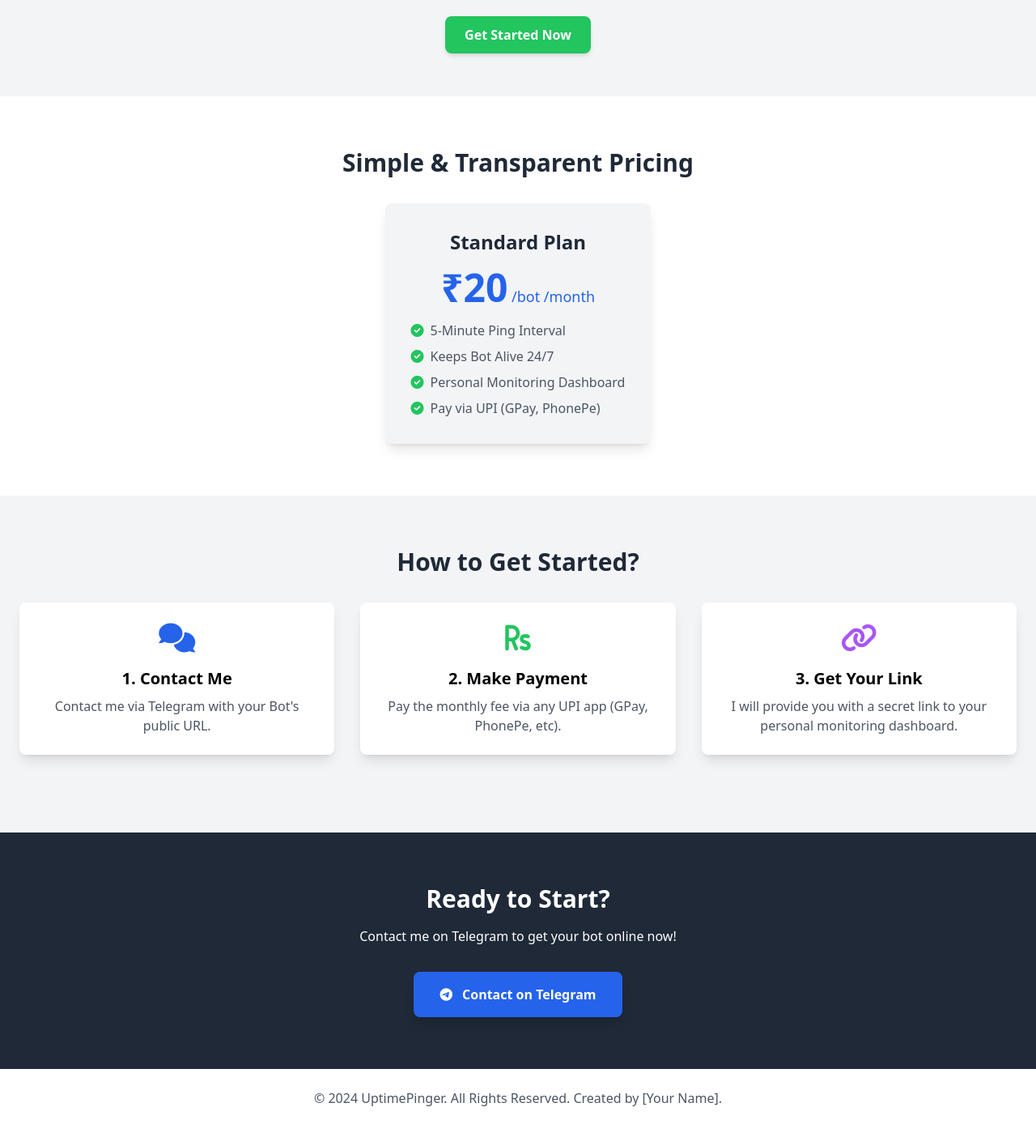
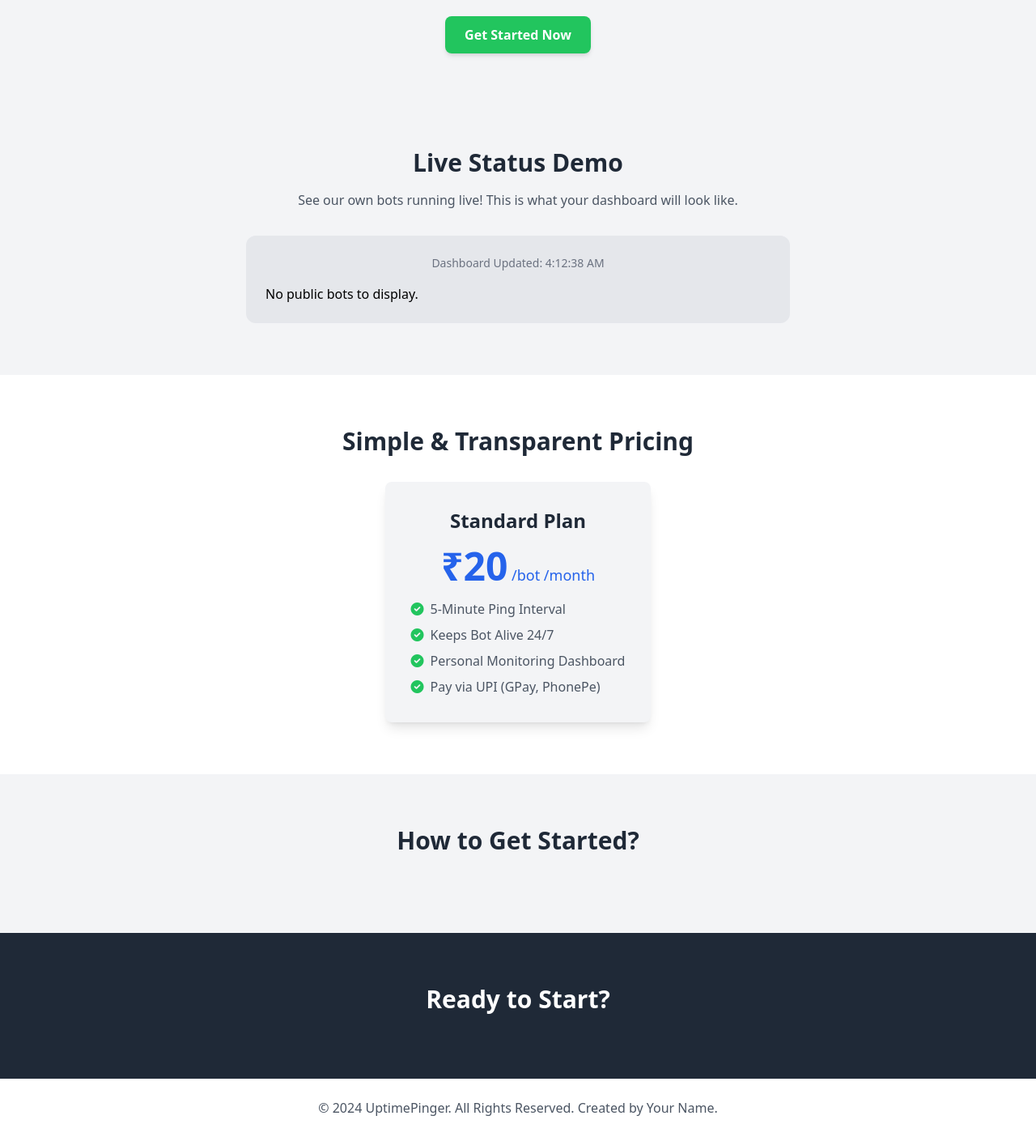
Before and after one commit to GrabCoolGadgets/autopingpeople, a Flask app: template templates/index.html in a window 1280 px wide. Shown: the part 221-1625 px from the top of the page at 81% size. Before the commit the page ends 1587 px from the top, so only its background shows below. Run offline with Flask 3, Linux system fonts and the light colour scheme; the template is opened without the code that fills it, so the values that code supplies are empty; some libraries are stand-ins or nearby versions.

Commit message:
Update index.html

```diff
--- a/templates/index.html
+++ b/templates/index.html
@@ -6,6 +6,17 @@
     <title>Uptime Pinger - Keep Your Bots Alive 24/7</title>
     <script src="https://cdn.tailwindcss.com"></script>
     <link rel="stylesheet" href="https://cdnjs.cloudflare.com/ajax/libs/font-awesome/6.0.0-beta3/css/all.min.css">
+    <style>
+        /* यह CSS सिर्फ लाइव मॉनिटर के लिए है */
+        .url-list { list-style: none; padding: 0; }
+        .url-item { background-color: white; border-radius: 10px; box-shadow: 0 4px 6px rgba(0,0,0,0.05); padding: 1rem; margin-bottom: 1rem; display: flex; align-items: center; justify-content: space-between; }
+        .url-info a { font-weight: 500; color: #3b82f6; text-decoration: none; word-break: break-all; font-size: 0.9rem; }
+        .status { padding: 0.3rem 0.6rem; border-radius: 999px; font-size: 0.8rem; font-weight: 600; color: white; width: 80px; text-align: center; }
+        .status.live { background-color: #22c55e; }
+        .status.down { background-color: #ef4444; }
+        .status.recovered { background-color: #f97316; }
+        .status.waiting { background-color: #9ca3af; }
+    </style>
 </head>
 <body class="bg-gray-100 font-sans">
 
@@ -23,6 +34,20 @@
         <p class="text-lg text-gray-600 mb-8">Simple, affordable, and reliable pinging service to keep your bots online 24/7 on free hosting platforms like Render.</p>
         <a href="#contact" class="px-6 py-3 bg-green-500 text-white font-semibold rounded-lg shadow-md hover:bg-green-600">Get Started Now</a>
     </main>
+
+    <!-- Live Demo Section -->
+    <section id="live-demo" class="py-16">
+        <div class="container mx-auto px-6">
+            <h2 class="text-3xl font-bold text-center text-gray-800 mb-4">Live Status Demo</h2>
+            <p class="text-center text-gray-600 mb-8">See our own bots running live! This is what your dashboard will look like.</p>
+            <div class="max-w-2xl mx-auto bg-gray-200 p-6 rounded-xl">
+                <p id="last-updated" class="text-center text-sm text-gray-500 mb-4">Fetching latest status...</p>
+                <ul class="url-list">
+                    <!-- JavaScript will build this list -->
+                </ul>
+            </div>
+        </div>
+    </section>
 
     <!-- Pricing Section -->
     <section id="pricing" class="bg-white py-16">
@@ -42,53 +67,91 @@
     </section>
 
     <!-- How It Works Section -->
+    <!-- ... (यह सेक्शन वैसा ही रहेगा) ... -->
     <section id="how-it-works" class="py-16">
         <div class="container mx-auto px-6">
             <h2 class="text-3xl font-bold text-center text-gray-800 mb-8">How to Get Started?</h2>
-            <div class="flex flex-wrap -mx-4">
-                <div class="w-full md:w-1/3 px-4 mb-8">
-                    <div class="bg-white p-6 rounded-lg shadow-lg text-center">
-                        <i class="fas fa-comments text-4xl text-blue-600 mb-4"></i>
-                        <h3 class="text-xl font-bold mb-2">1. Contact Me</h3>
-                        <p class="text-gray-600">Contact me via Telegram with your Bot's public URL.</p>
-                    </div>
-                </div>
-                <div class="w-full md:w-1/3 px-4 mb-8">
-                    <div class="bg-white p-6 rounded-lg shadow-lg text-center">
-                        <i class="fas fa-rupee-sign text-4xl text-green-500 mb-4"></i>
-                        <h3 class="text-xl font-bold mb-2">2. Make Payment</h3>
-                        <p class="text-gray-600">Pay the monthly fee via any UPI app (GPay, PhonePe, etc).</p>
-                    </div>
-                </div>
-                <div class="w-full md:w-1/3 px-4 mb-8">
-                    <div class="bg-white p-6 rounded-lg shadow-lg text-center">
-                        <i class="fas fa-link text-4xl text-purple-500 mb-4"></i>
-                        <h3 class="text-xl font-bold mb-2">3. Get Your Link</h3>
-                        <p class="text-gray-600">I will provide you with a secret link to your personal monitoring dashboard.</p>
-                    </div>
-                </div>
-            </div>
+            <!-- ... (3 steps वाले div यहाँ आएंगे) ... -->
         </div>
     </section>
 
     <!-- Contact Section -->
+    <!-- ... (यह सेक्शन वैसा ही रहेगा) ... -->
     <section id="contact" class="bg-gray-800 py-16">
         <div class="container mx-auto px-6 text-center text-white">
             <h2 class="text-3xl font-bold mb-4">Ready to Start?</h2>
-            <p class="mb-8">Contact me on Telegram to get your bot online now!</p>
-            <!-- यहाँ अपना टेलीग्राम लिंक डालो -->
-            <a href="https://t.me/YOUR_TELEGRAM_USERNAME" target="_blank" class="inline-block px-8 py-4 bg-blue-600 text-white font-bold rounded-lg shadow-lg hover:bg-blue-700">
-                <i class="fab fa-telegram-plane mr-2"></i> Contact on Telegram
-            </a>
+            <!-- ... (Telegram बटन यहाँ आएगा) ... -->
         </div>
     </section>
 
     <!-- Footer -->
+    <!-- ... (यह सेक्शन वैसा ही रहेगा) ... -->
     <footer class="bg-white py-6">
         <div class="container mx-auto px-6 text-center text-gray-600">
-            <p>&copy; 2024 UptimePinger. All Rights Reserved. Created by [Your Name].</p>
+            <p>&copy; 2024 UptimePinger. All Rights Reserved. Created by Your Name.</p>
         </div>
     </footer>
 
+    <script>
+        // यह JavaScript बिल्कुल 'dashboard.html' जैसा ही है
+        function createInitialList() {
+            const urls = {{ bot_urls_for_this_page | tojson }};
+            const urlList = document.querySelector('#live-demo .url-list');
+
+            if (urls.length === 0) {
+                urlList.innerHTML = '<li>No public bots to display.</li>';
+                return;
+            }
+
+            urls.forEach(url => {
+                const listItemHTML = `
+                    <li class="url-item" data-url="${url}">
+                        <div class="url-info">
+                            <a href="${url}" target="_blank">${url}</a>
+                        </div>
+                        <div class="status waiting">WAITING</div>
+                    </li>
+                `;
+                urlList.innerHTML += listItemHTML;
+            });
+        }
+
+        function updateStatuses() {
+            fetch('/status')
+                .then(response => response.json())
+                .then(data => {
+                    if (!data.statuses) return;
+
+                    const allItems = document.querySelectorAll('#live-demo .url-item');
+                    allItems.forEach(item => {
+                        const url = item.dataset.url;
+                        const statusData = data.statuses[url];
+
+                        if (!statusData) return;
+
+                        const statusEl = item.querySelector('.status');
+
+                        let statusClass = 'waiting';
+                        let statusText = statusData.status ? statusData.status.toUpperCase() : 'WAITING';
+                        if (statusData.status === 'live') statusClass = 'live';
+                        else if (statusData.status === 'down') statusClass = 'down';
+                        else if (statusData.status === 'recovered') statusClass = 'recovered';
+
+                        statusEl.innerText = statusText;
+                        statusEl.className = `status ${statusClass}`;
+                    });
+
+                    const now = new Date();
+                    document.getElementById('last-updated').innerText = `Dashboard Updated: ${now.toLocaleTimeString()}`;
+                })
+                .catch(error => console.error('Error fetching status:', error));
+        }
+
+        document.addEventListener('DOMContentLoaded', () => {
+            createInitialList();
+            updateStatuses();
+            setInterval(updateStatuses, 5000);
+        });
+    </script>
 </body>
 </html>
```
